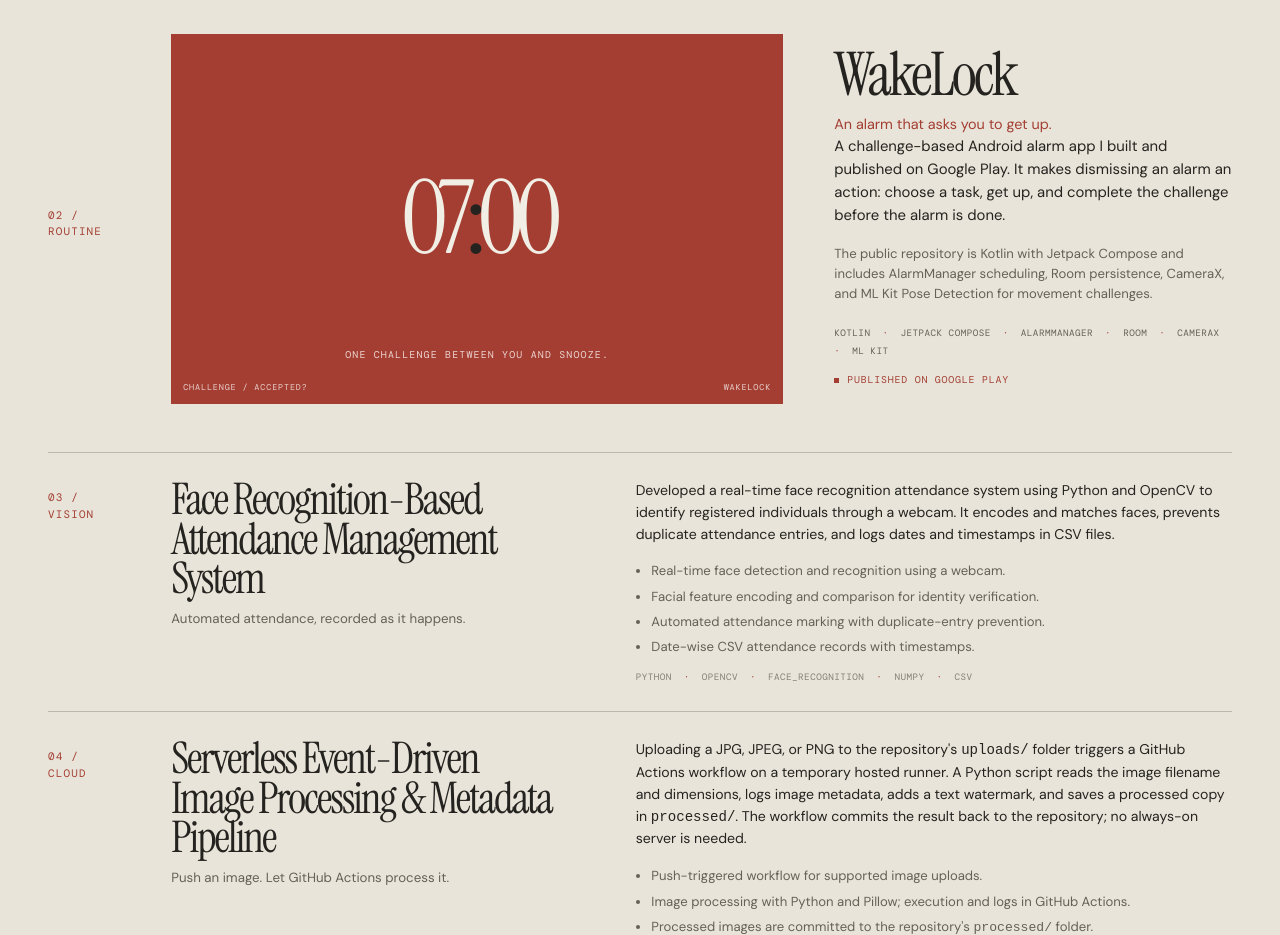
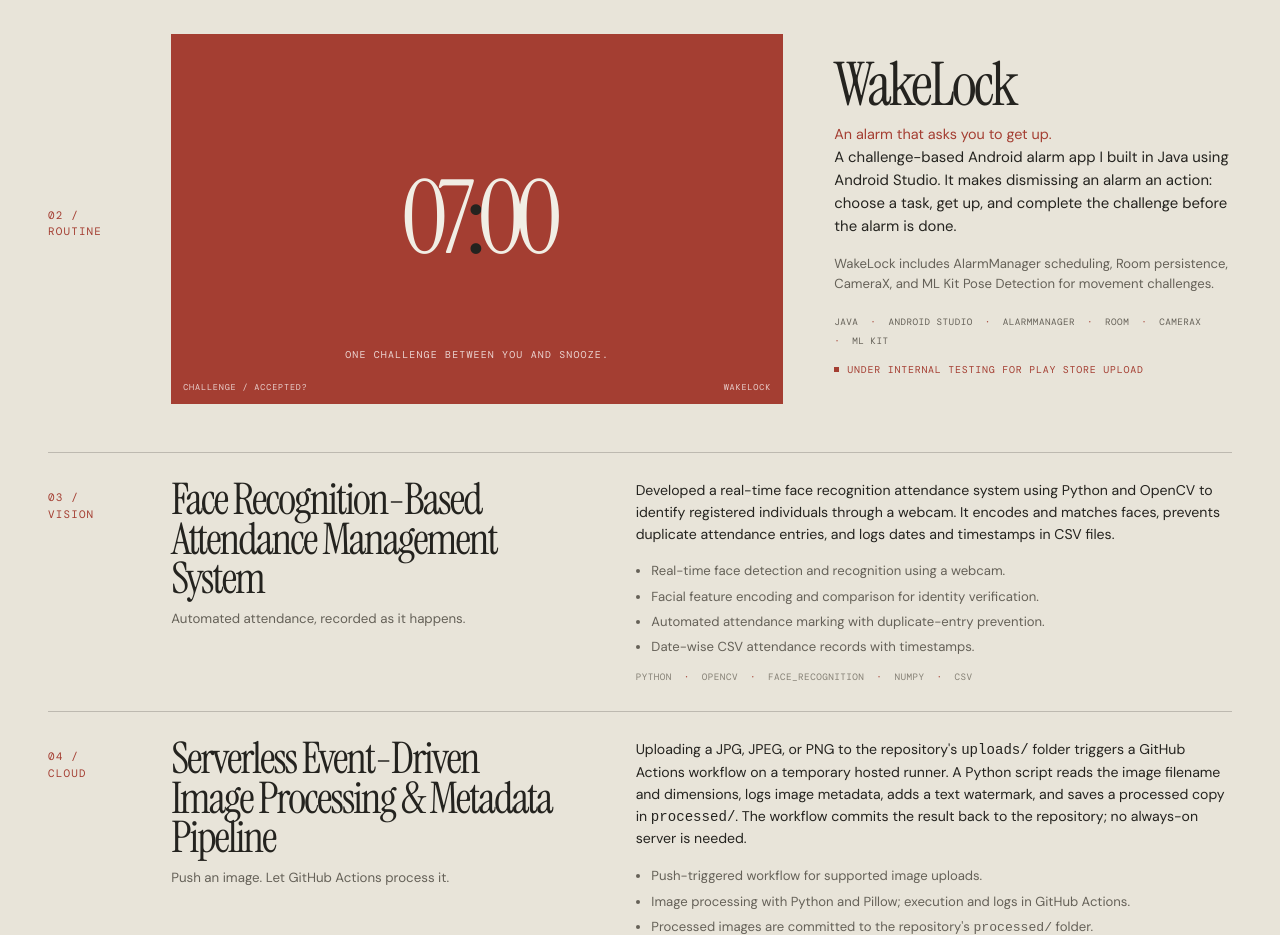
Before and after one commit to sanika-pawar01/sanika-pawar01.github.io, a plain HTML site: page index.html in a window 1280 px wide. Shown: the part 2220-3155 px from the top of the page. Drawn offline with nearby package versions, Linux system fonts and the light colour scheme.

Commit message:
Update WakeLock portfolio details
Co-authored-by: Copilot <223556219+Copilot@users.noreply.github.com>

```diff
--- a/index.html
+++ b/index.html
@@ -1858,10 +1858,10 @@
                         <h3>WakeLock</h3>
                         <span class="work-tagline">An alarm that asks you to get up.</span>
                         <div class="work-copy">
-                            <p>A challenge-based Android alarm app I built and published on Google Play. It makes dismissing an alarm an action: choose a task, get up, and complete the challenge before the alarm is done.</p>
-                            <span class="work-detail">The public repository is Kotlin with Jetpack Compose and includes AlarmManager scheduling, Room persistence, CameraX, and ML Kit Pose Detection for movement challenges.</span>
-                            <div class="work-tech"><span>Kotlin</span><span>Jetpack Compose</span><span>AlarmManager</span><span>Room</span><span>CameraX</span><span>ML Kit</span></div>
-                            <span class="release-note">Published on Google Play</span>
+                            <p>A challenge-based Android alarm app I built in Java using Android Studio. It makes dismissing an alarm an action: choose a task, get up, and complete the challenge before the alarm is done.</p>
+                            <span class="work-detail">WakeLock includes AlarmManager scheduling, Room persistence, CameraX, and ML Kit Pose Detection for movement challenges.</span>
+                            <div class="work-tech"><span>Java</span><span>Android Studio</span><span>AlarmManager</span><span>Room</span><span>CameraX</span><span>ML Kit</span></div>
+                            <span class="release-note">Under internal testing for Play Store upload</span>
                         </div>
                     </div>
                     <div class="work-art art-wake" role="img" aria-label="Illustration of an alarm clock at 7:00">
```
